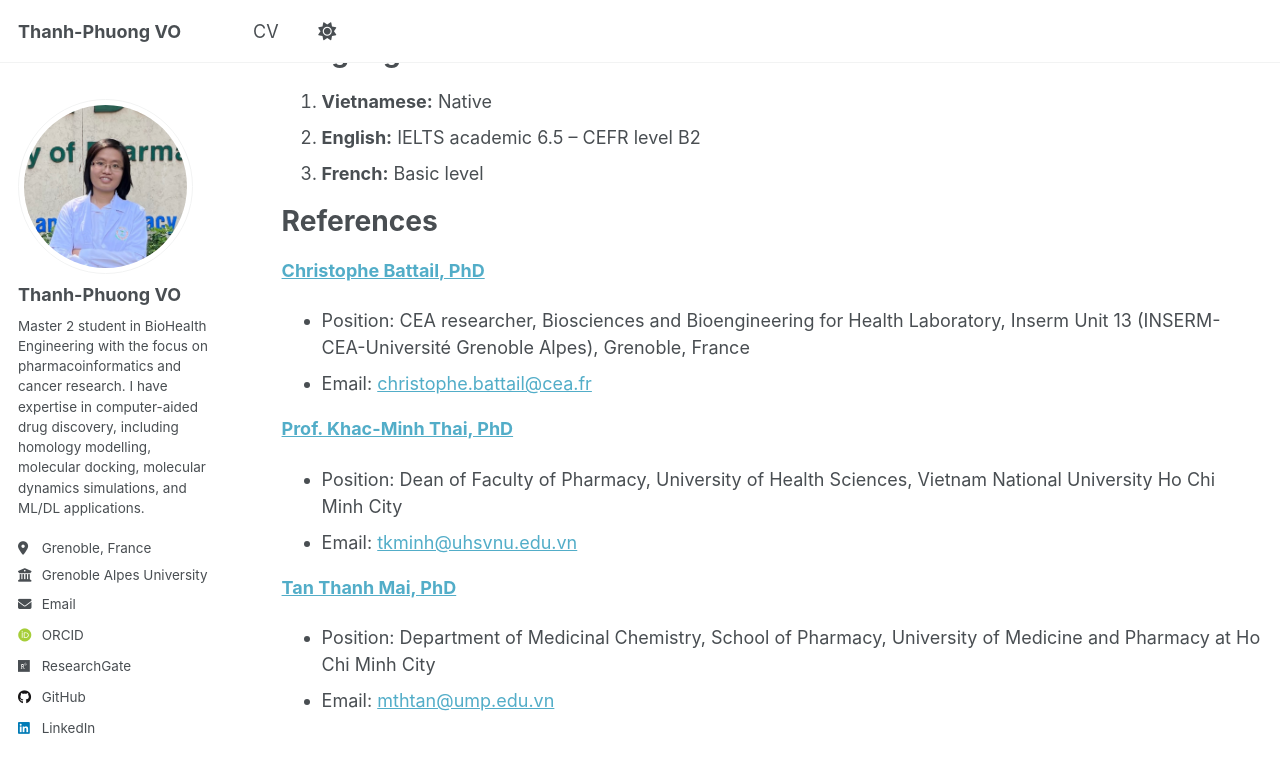
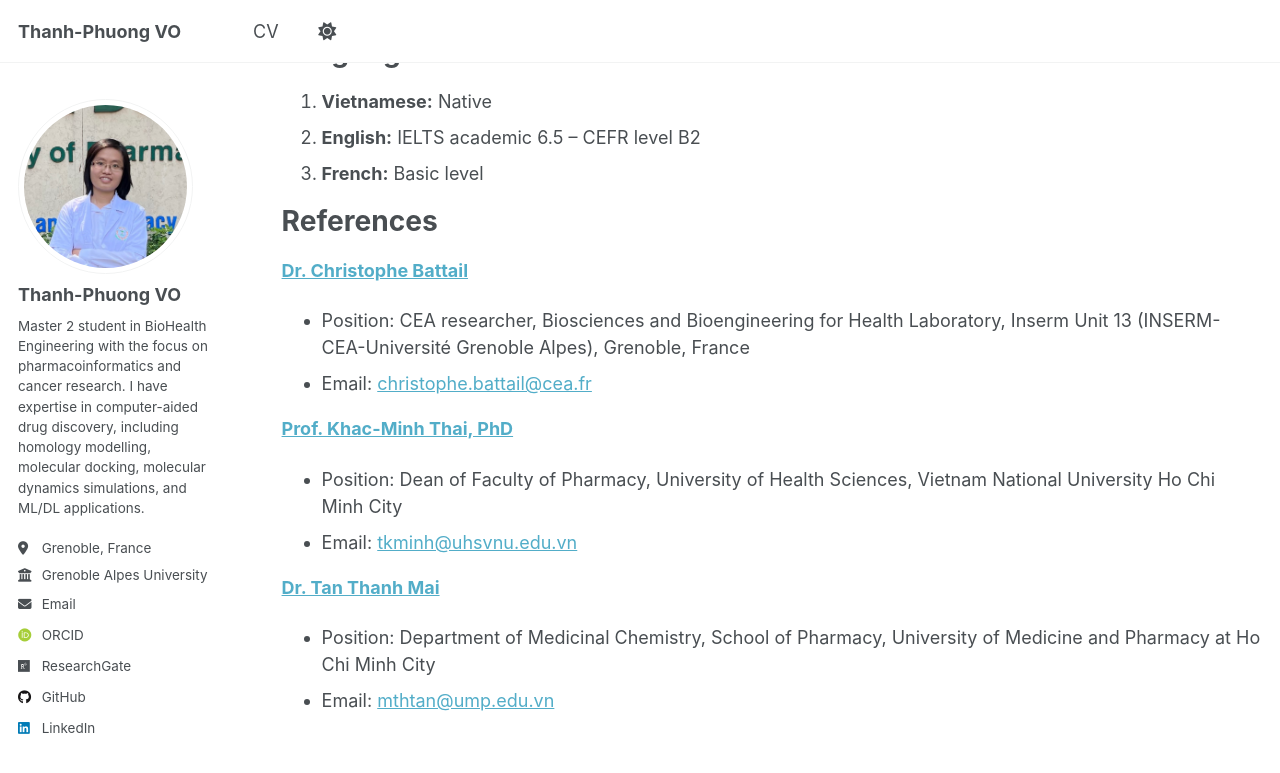
Before and after one commit to vo-thanh-phuong/vo-thanh-phuong.github.io, a Jekyll site: the page built from _pages/cv.md, in a window 1280 px wide and 900 px high, scrolled down 3285 px. Shown: the top 773 px of the window. Built offline with Jekyll 4.4.1, drawn with Linux system fonts in a browser that asks for light colours; some web fonts are replaced; a script that is not in the unit is left out.

Commit message:
Update CV.md

```diff
--- a/_pages/cv.md
+++ b/_pages/cv.md
@@ -87,7 +87,7 @@ Languages
 
 References
 ======
-**[Christophe Battail, PhD](https://scholar.google.com/citations?user=at9bmQQAAAAJ&hl=en)**
+**[Dr. Christophe Battail](https://scholar.google.com/citations?user=at9bmQQAAAAJ&hl=en)**
 * Position: CEA researcher, Biosciences and Bioengineering for Health Laboratory, Inserm Unit 13 (INSERM-CEA-Université Grenoble Alpes), Grenoble, France
 * Email: [christophe.battail@cea.fr](mailto:christophe.battail@cea.fr)
 
@@ -95,6 +95,6 @@ References
 * Position: Dean of Faculty of Pharmacy, University of Health Sciences, Vietnam National University Ho Chi Minh City
 * Email: [tkminh@uhsvnu.edu.vn](mailto:tkminh@uhsvnu.edu.vn)
 
-**[Tan Thanh Mai, PhD](https://scholar.google.com/citations?user=E1atHc8AAAAJ&hl=en)**
+**[Dr. Tan Thanh Mai](https://scholar.google.com/citations?user=E1atHc8AAAAJ&hl=en)**
 * Position: Department of Medicinal Chemistry, School of Pharmacy, University of Medicine and Pharmacy at Ho Chi Minh City
 * Email: [mthtan@ump.edu.vn](mailto:mthtan@ump.edu.vn)
```
